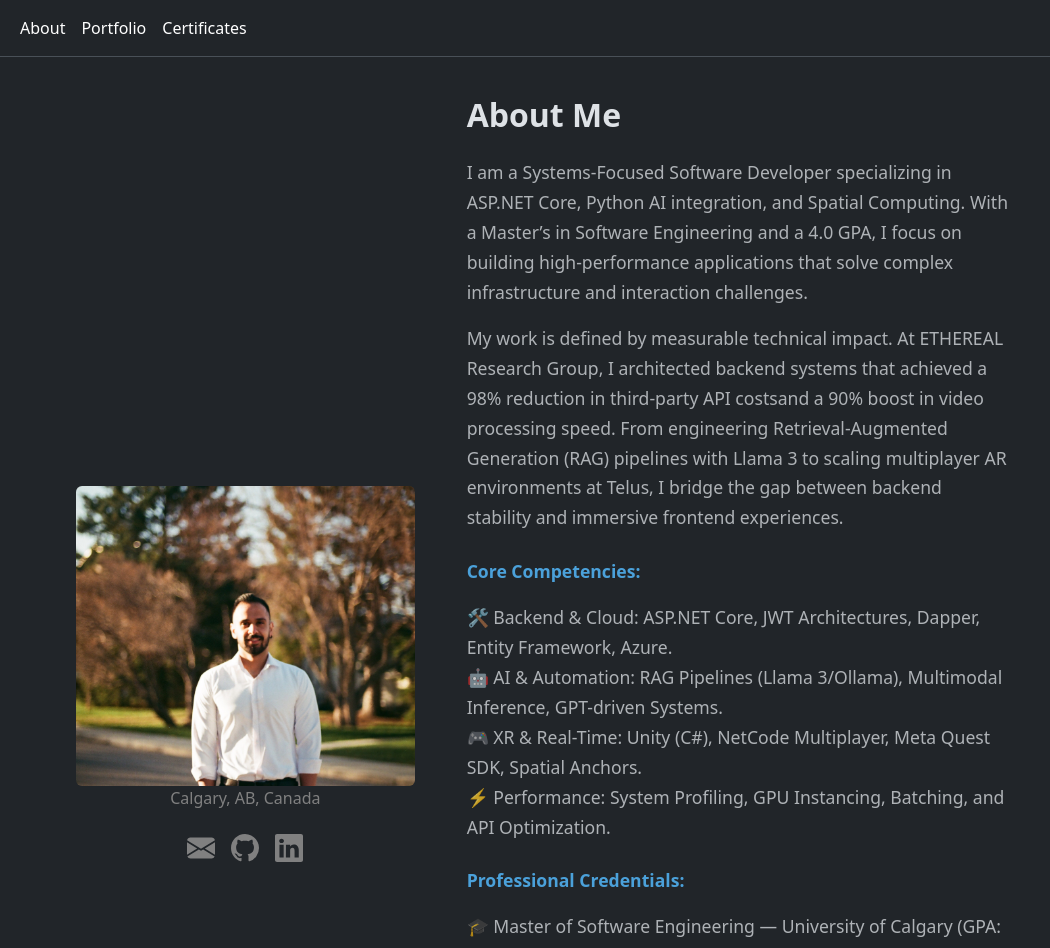
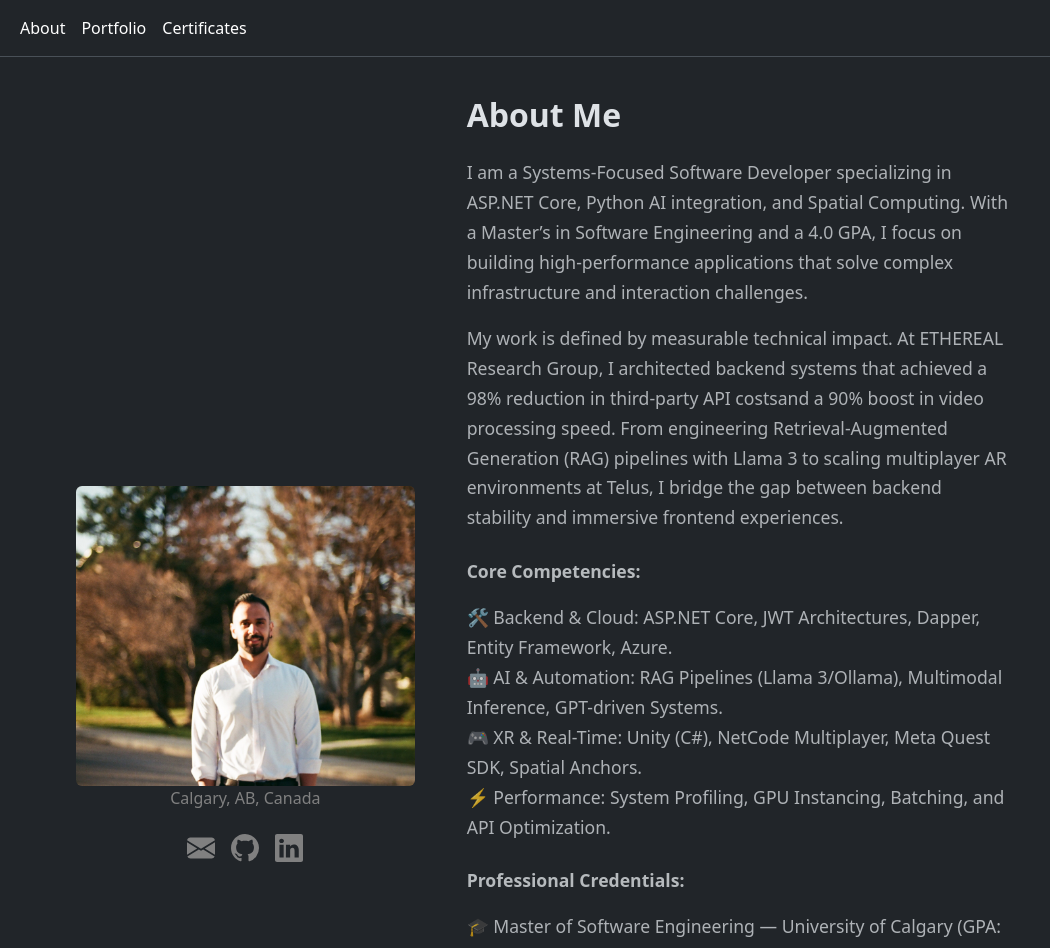
Before and after one commit to Alishahidi1997/alishahidi1997.github.io, a React (Create React App) app: page / in a window 1280 px wide. Shown: the top 948 px of the page, without its empty margins (0-1050 px from the left). Built offline with nearby package versions, Linux system fonts and the light colour scheme.

Commit message:
Update aboutMe.js

```diff
--- a/src/AboutMe/aboutMe.js
+++ b/src/AboutMe/aboutMe.js
@@ -29,7 +29,7 @@ function AboutMe() {
             I bridge the gap between backend stability and immersive frontend experiences.
         </p>
 
-        <p style={{ fontWeight: 'bold', color: '#4ba1da', marginTop: '1.5rem' }}>Core Competencies:</p>
+        <p style={{ fontWeight: 'bold', color: '#b6babd', marginTop: '1.5rem' }}>Core Competencies:</p>
         <ul style={{ listStyleType: 'none', paddingLeft: '0' }}>
             <li>🛠️ <strong>Backend & Cloud:</strong> ASP.NET Core, JWT Architectures, Dapper, Entity Framework, Azure.</li>
             <li>🤖 <strong>AI & Automation:</strong> RAG Pipelines (Llama 3/Ollama), Multimodal Inference, GPT-driven Systems.</li>
@@ -37,7 +37,7 @@ function AboutMe() {
             <li>⚡ <strong>Performance:</strong> System Profiling, GPU Instancing, Batching, and API Optimization.</li>
         </ul>
 
-        <p style={{ fontWeight: 'bold', color: '#4ba1da', marginTop: '1.5rem' }}>Professional Credentials:</p>
+        <p style={{ fontWeight: 'bold', color: '#b6babd', marginTop: '1.5rem' }}>Professional Credentials:</p>
         <ul className="list-unstyled">
             <li>🎓 <strong>Master of Software Engineering</strong> — University of Calgary (GPA: 4.0/4.0)</li>
             <li>📜 <strong>Advanced .NET & SQL Systems</strong> — Specialized Certification (2026)</li>
```
